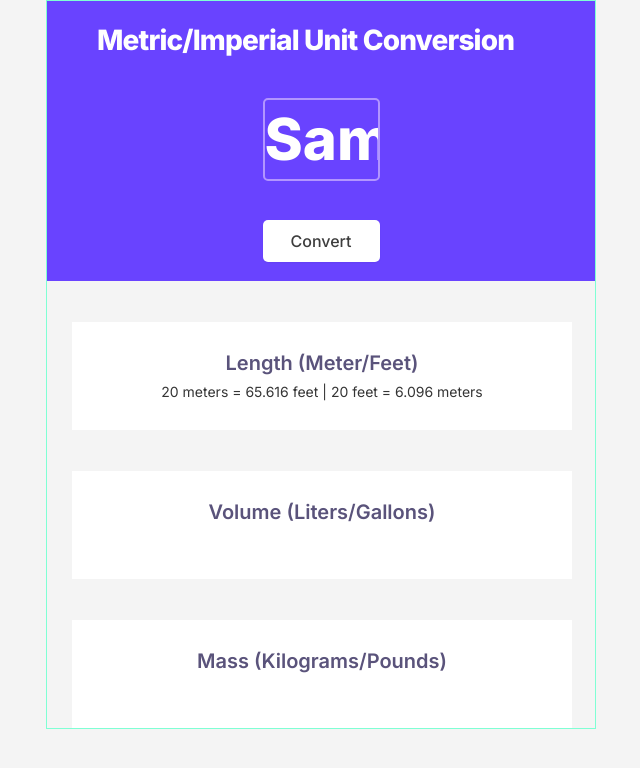
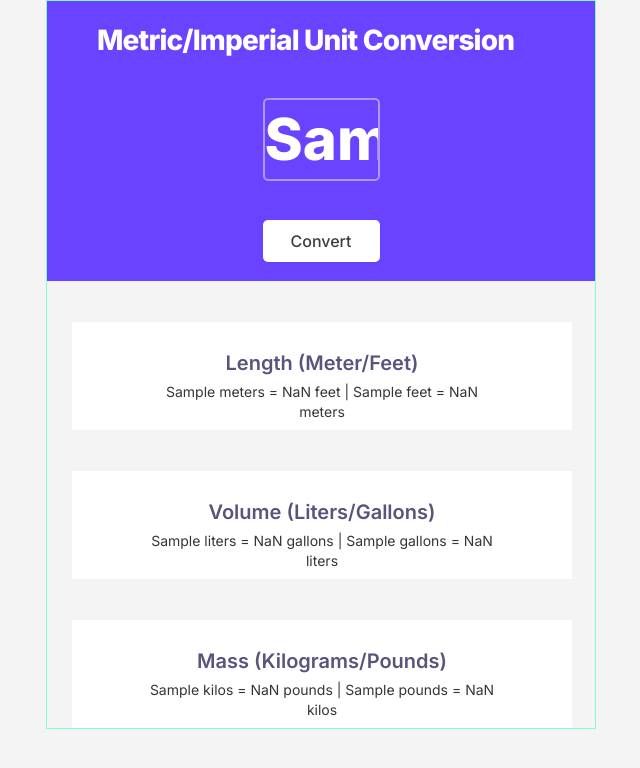
Before and after one commit to monsda/Unit_Converter, a plain HTML site: page index.html in a window 1280 px wide. Both pictures are taken after typing "Sample" into the empty fields and a click on the button "Convert". Shown: the whole page, without its empty margins (319-959 px from the left). Drawn offline with Linux system fonts and the light colour scheme.

Commit message:
finish the assignment

```diff
--- a/index.html
+++ b/index.html
@@ -20,15 +20,15 @@
             </div>
             <div class="sub-container">
                 <h1 class="tag">Length (Meter/Feet)</h1>
-                <p class="display" id="lengthdisplay">20 meters = 65.616 feet | 20 feet = 6.096 meters</p>
+                <p class="display" id="lengthdisplay">0 meters = 0 feet | 0 feet = 0 meters</p>
             </div>
             <div class="sub-container">
                 <h1 class="tag">Volume (Liters/Gallons)</h1>
-                <p class="display" id="volumedisplay"></p>
+                <p class="display" id="volumedisplay">0 liters = 0 gallons | 0 gallons = 0 liters</p>
             </div>
             <div class="sub-container">
                 <h1 class="tag">Mass (Kilograms/Pounds)</h1>
-                <p class="display" id="massdisplay"></p>
+                <p class="display" id="massdisplay">0 kilos = 0 pounds | 0 pounds = 0 kilos</p>
             </div>
         </div>
         <script defer src="/index.js"></script>
--- a/index.js
+++ b/index.js
@@ -4,10 +4,13 @@ const volumeDisplay = document.getElementById('volumedisplay');
 const massDisplay = document.getElementById('massdisplay');
 const numInput = document.getElementById('num-input');
 
-
-
-
+const lengthConversionValue = 3.2808
+const volumeConversionValue = 3.785411784
+const massConversionValue = 2.20462262
 
 convertBtn.addEventListener('click', function() {
-
+    const inputValue = Number(numInput.value)
+    lengthDisplay.innerText = `${numInput.value} meters = ${(inputValue*lengthConversionValue).toFixed(3)} feet | ${numInput.value} feet = ${(inputValue/lengthConversionValue).toFixed(3)} meters`
+    volumeDisplay.innerText = `${numInput.value} liters = ${(inputValue/volumeConversionValue).toFixed(3)} gallons | ${numInput.value} gallons = ${(inputValue*volumeConversionValue).toFixed(3)} liters`
+    massDisplay.innerText = `${numInput.value} kilos = ${(inputValue*massConversionValue).toFixed(3)} pounds | ${numInput.value} pounds = ${(inputValue/massConversionValue).toFixed(3)} kilos`
 })
```
